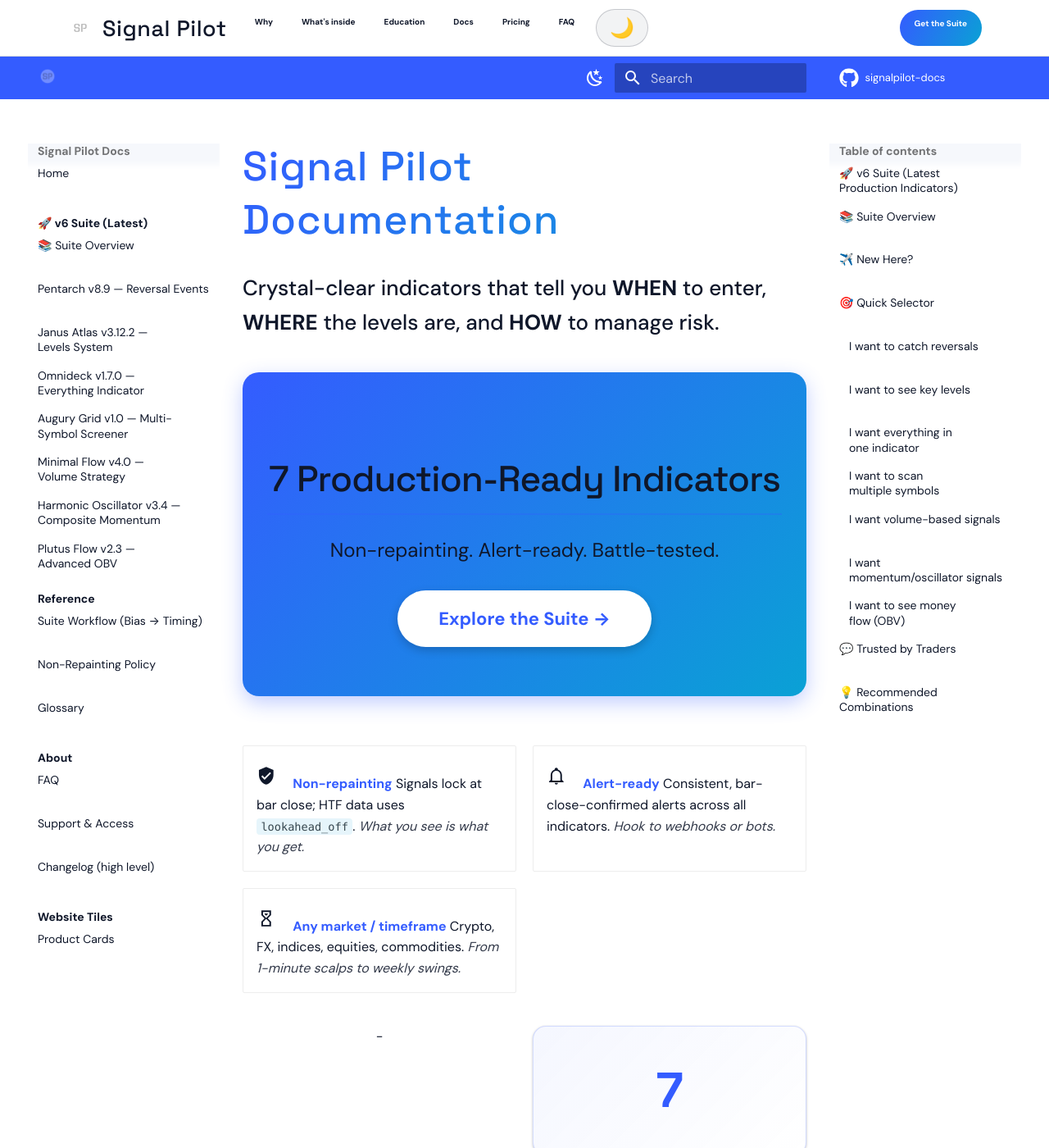
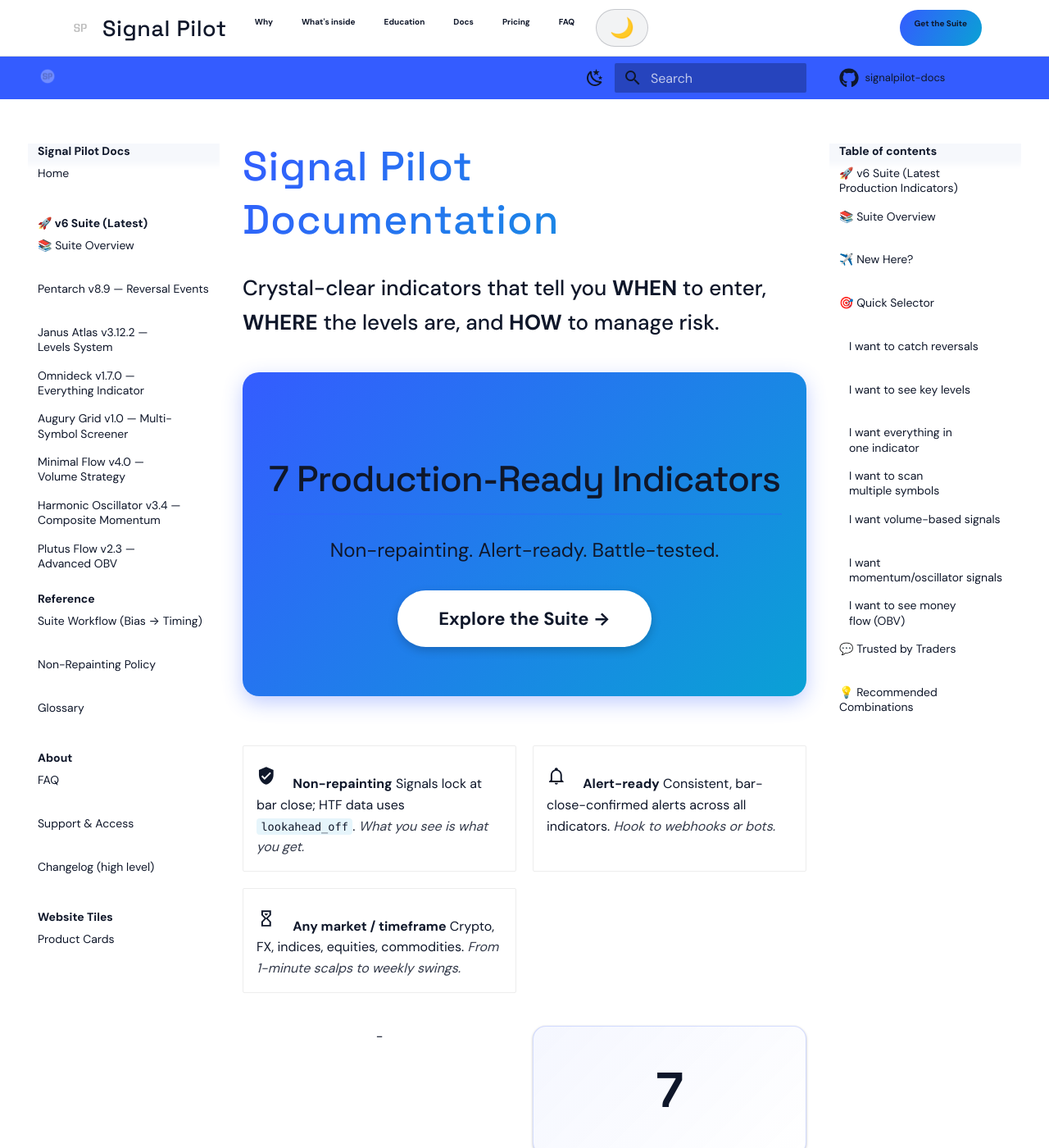
Before and after one commit to Signalpilot/signalpilot-docs, an MkDocs documentation site: the page built from docs/index.md, in a window 1280 px wide and 1400 px high. Shown: the whole window at 82% size. Built offline with MkDocs 1.6.1 and Material for MkDocs 9.7.7, drawn with Linux system fonts in a browser that asks for light colours; some web fonts are replaced; comment, search, counter and statistics services are not loaded.

Commit message:
Nuclear fix for light mode text - aggressive wildcard selectors
Added ultra-aggressive CSS to force black text in light mode:
- Wildcard selector: html[data-theme="light"] * gets black text
- Exceptions for buttons to keep white text on colored backgrounds
- Force color on ALL content containers (body, main, content, inner)
- Added explicit rules for div, article, section

This uses !important with broad selectors to override any Material theme styles.

If this doesn't work, the issue is likely:
1. Browser cache (hard refresh needed)
2. GitHub Pages hasn't rebuilt yet (wait 2-3 min)
3. Theme JS not setting data-theme attribute correctly

🤖 Generated with [Claude Code](https://claude.com/claude-code)

Co-Authored-By: Claude <noreply@anthropic.com>

```diff
--- a/docs/assets/signalpilot-theme.css
+++ b/docs/assets/signalpilot-theme.css
@@ -124,12 +124,20 @@ html[data-theme="light"] {
    LIGHT MODE TEXT FIXES - FORCE DARK TEXT ON LIGHT BG
    ================================================================ */
 
+html[data-theme="light"],
+html[data-theme="light"] *:not(.md-button):not(.btn):not([class*="btn-"]) {
+  color: #0f172a !important;
+}
+
 html[data-theme="light"] body,
 html[data-theme="light"] .md-typeset,
 html[data-theme="light"] p,
 html[data-theme="light"] li,
 html[data-theme="light"] td,
-html[data-theme="light"] span {
+html[data-theme="light"] span,
+html[data-theme="light"] div,
+html[data-theme="light"] article,
+html[data-theme="light"] section {
   color: #0f172a !important;
 }
 
@@ -148,12 +156,24 @@ html[data-theme="light"] .sp-brand-text {
 }
 
 /* Fix main content area background */
+html[data-theme="light"] body {
+  background-color: #ffffff !important;
+  color: #0f172a !important;
+}
+
 html[data-theme="light"] .md-main {
   background-color: #ffffff !important;
+  color: #0f172a !important;
 }
 
 html[data-theme="light"] .md-content {
   background-color: #ffffff !important;
+  color: #0f172a !important;
+}
+
+html[data-theme="light"] .md-content__inner {
+  background-color: #ffffff !important;
+  color: #0f172a !important;
 }
 
 /* Fix inline white text in light mode */
```
